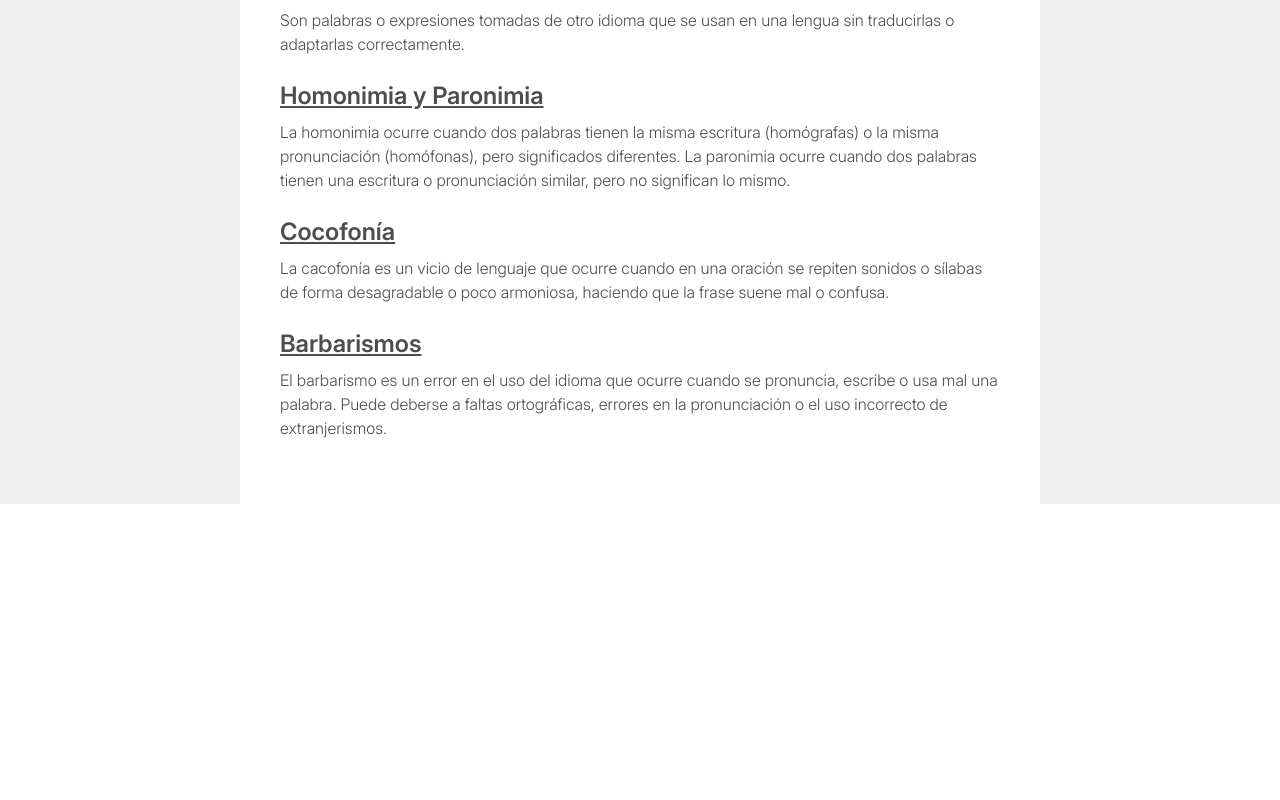
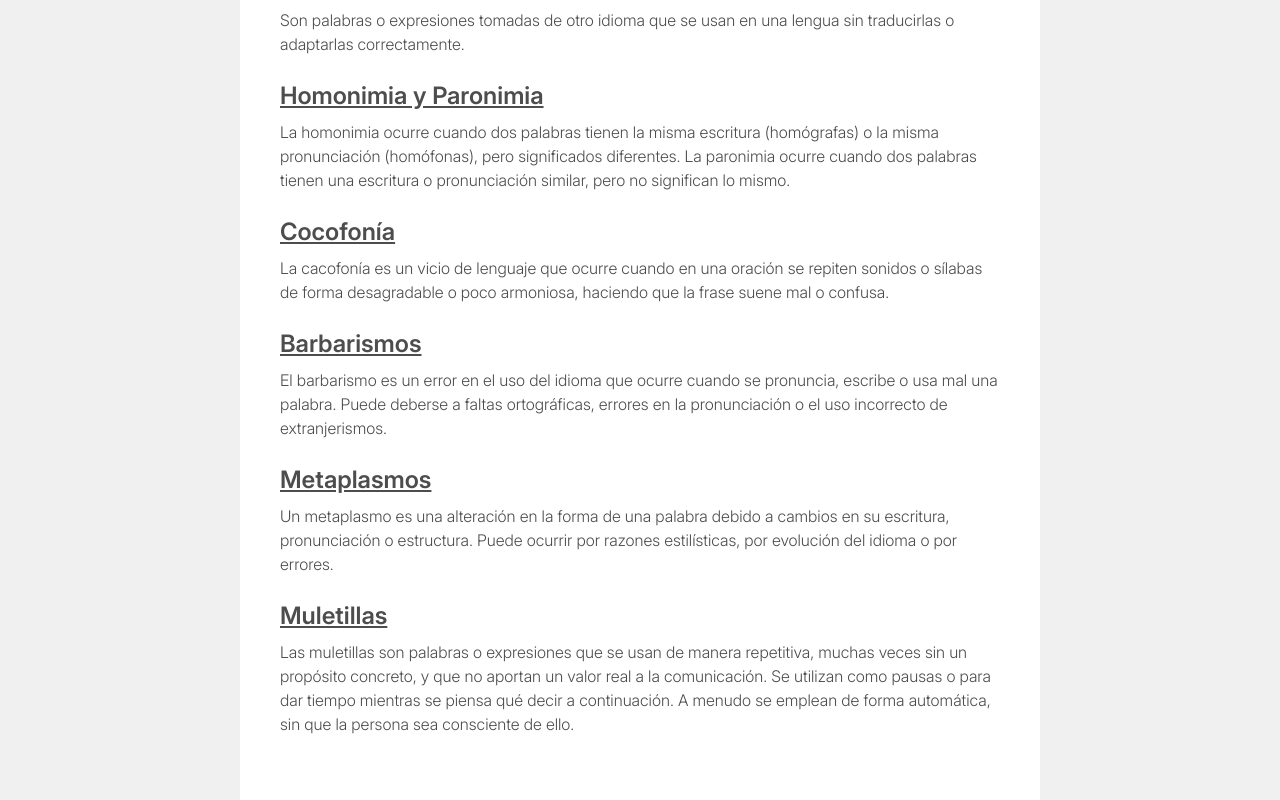
Before and after one commit to rruiz204/blog-prototype, a React (Vite) app: page /articles/language-vices in a window 1280 px wide. Shown: the part 1444-2244 px from the top of the page. Before the commit the page ends 1948 px from the top, so only its background shows below. Built offline with nearby package versions, Linux system fonts and the light colour scheme.

Commit message:
feat: add metaplasmos and muletillas in language vices article

```diff
--- a/src/articles/LanguageVices.tsx
+++ b/src/articles/LanguageVices.tsx
@@ -46,7 +46,7 @@ export const LanguageVices = (): JSX.Element => {
 
           <LanguageViceItem
             name="Extranjerismos"
-            description='Son palabras o expresiones tomadas de otro idioma que se usan en una lengua sin traducirlas o adaptarlas correctamente.'/>
+            description='Son palabras o expresiones tomadas de otro idioma que se usan en una lengua sin traducirlas o adaptarlas correctamente.' />
 
           <LanguageViceItem
             name="Homonimia y Paronimia"
@@ -64,6 +64,19 @@ export const LanguageVices = (): JSX.Element => {
             description='El barbarismo es un error en el uso del idioma que ocurre cuando se pronuncia,
             escribe o usa mal una palabra. Puede deberse a faltas ortográficas, errores en la pronunciación
             o el uso incorrecto de extranjerismos.'/>
+
+          <LanguageViceItem
+            name="Metaplasmos"
+            description='Un metaplasmo es una alteración en la forma de una palabra debido a cambios en su
+            escritura, pronunciación o estructura. Puede ocurrir por razones estilísticas, por evolución del
+            idioma o por errores.'/>
+
+          <LanguageViceItem
+            name="Muletillas"
+            description='Las muletillas son palabras o expresiones que se usan de manera repetitiva, muchas
+            veces sin un propósito concreto, y que no aportan un valor real a la comunicación. Se utilizan
+            como pausas o para dar tiempo mientras se piensa qué decir a continuación. A menudo se emplean de
+            forma automática, sin que la persona sea consciente de ello.'/>
         </div>
       </div>
     </ArticleLayout>
```
